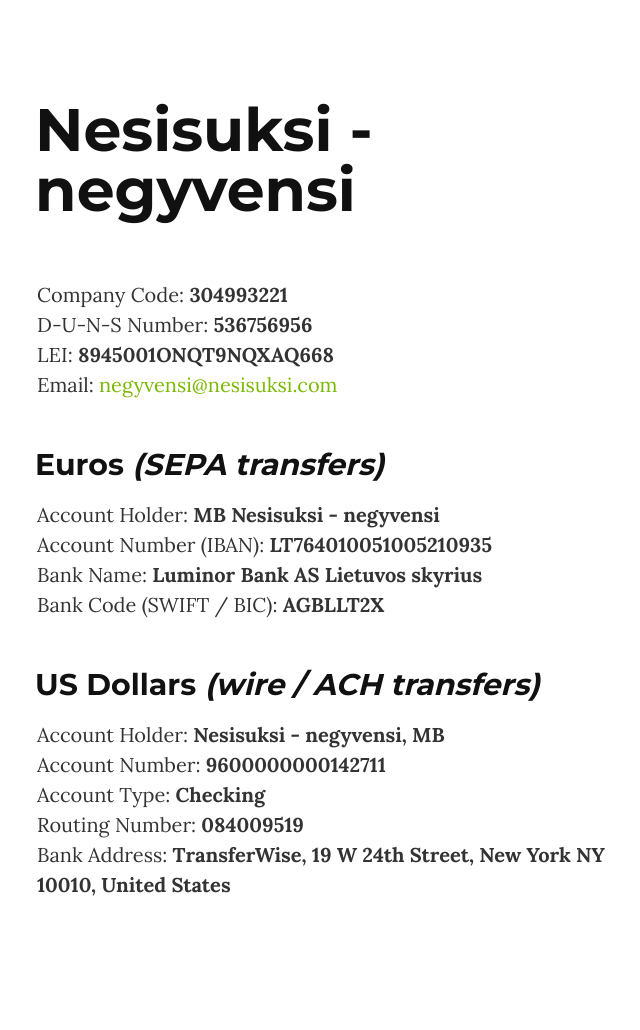
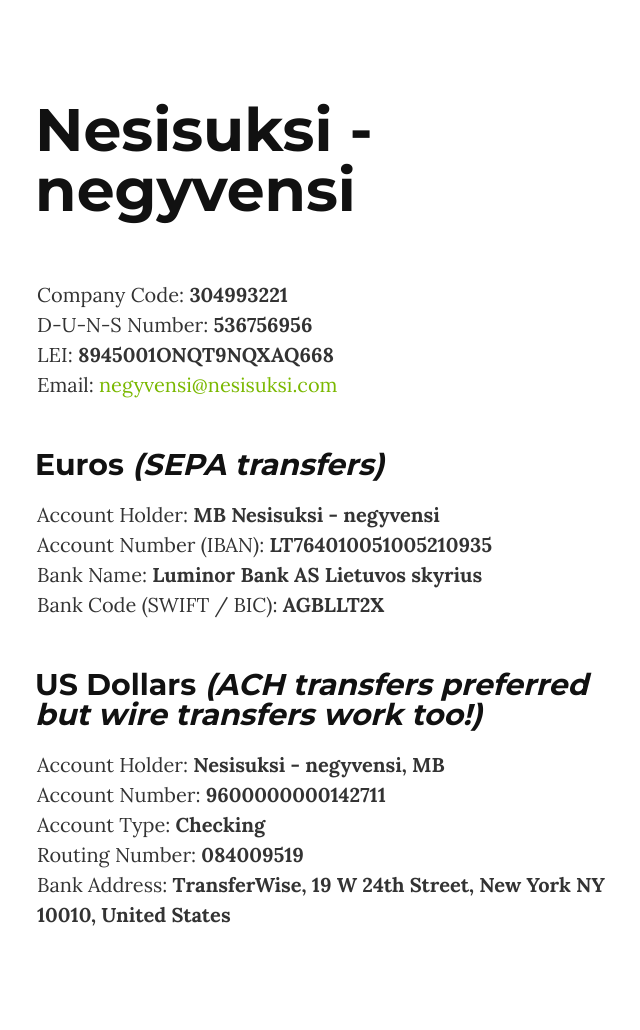
Before and after one commit to nesisuksi-negyvensi/nesisuksi-negyvensi.github.io, a Jekyll site: the page built from index.md, in a window 1280 px wide. Shown: the whole page, without its empty margins (303-943 px from the left). Built offline with Jekyll 4.4.1, drawn with Linux system fonts in a browser that asks for light colours; before the commit the page ends 1000 px from its top, so only the background shows below that.

Commit message:
ACH / wire

```diff
--- a/index.md
+++ b/index.md
@@ -18,7 +18,7 @@ layout: default
         Account Number (IBAN): <strong>LT764010051005210935</strong><br />
         Bank Name: <strong>Luminor Bank AS Lietuvos skyrius</strong><br />
         Bank Code (SWIFT / BIC): <strong>AGBLLT2X</strong>
-        <h2>US Dollars <em>(wire / ACH transfers)</em></h2>
+        <h2>US Dollars <em>(ACH transfers preferred but wire transfers work too!)</em></h2>
         Account Holder: <strong>Nesisuksi - negyvensi, MB</strong><br />
         Account Number: <strong>9600000000142711</strong><br />
         Account Type: <strong>Checking</strong><br />
```
